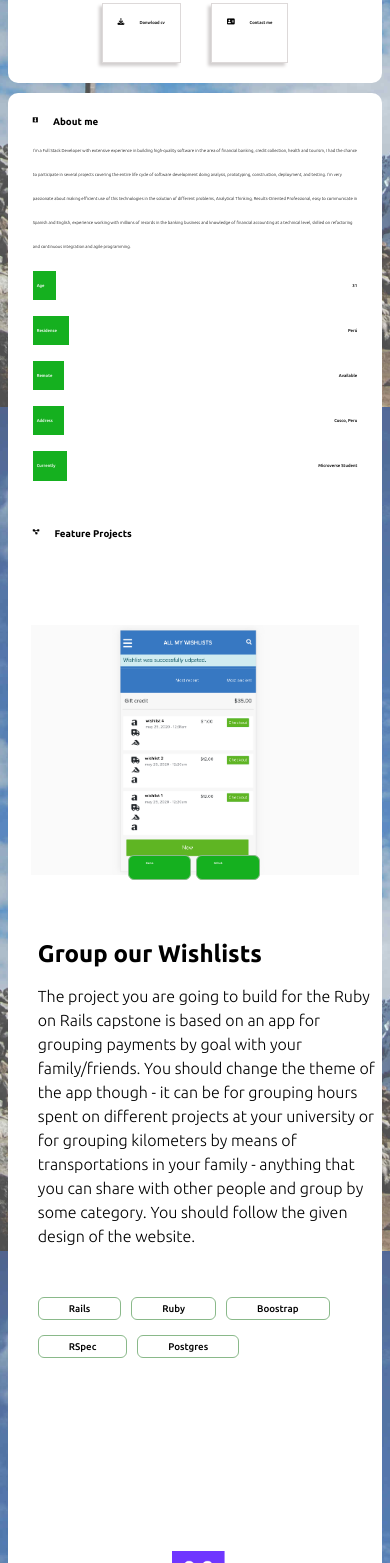
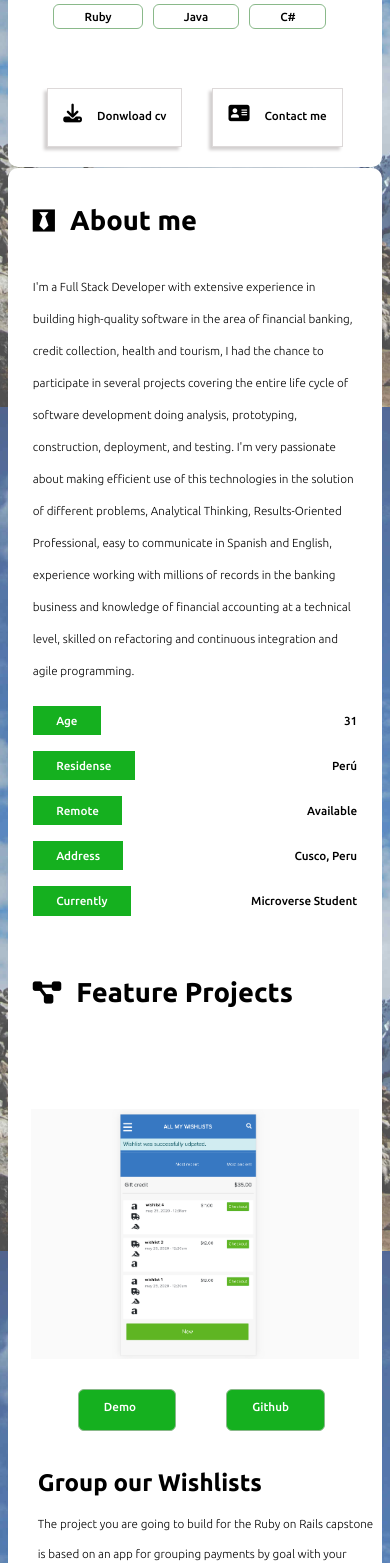
Before and after one commit to rubenpazch/my_portfolio, a plain HTML site: page index.html in a window 390 px wide. Shown: the part 437-2000 px from the top of the page. Drawn offline with Linux system fonts and the light colour scheme.

Commit message:
add style for 480 mobile version

```diff
--- a/scss/_about_me.scss
+++ b/scss/_about_me.scss
@@ -30,7 +30,6 @@
     padding: 0 25px;
     font-family: "ubuntu", sans-serif;
     font-weight: 100;
-    line-height: 1.5rem;
     text-align: left;
 }
 .parag-info{
@@ -50,7 +49,6 @@
 
 .info-highlight{
     background-color: #15b01f;
-    padding: 0.3vh 3vw 0.3vh 1vw;
     color: #fff;
     font-weight: 400;
 }
--- a/scss/_media_query_1025_1280.scss
+++ b/scss/_media_query_1025_1280.scss
@@ -24,9 +24,11 @@
     }
     .parag-resumen p {
       font-size: 1.1vw;
+      line-height: 1.9rem;
     }
     .info-highlight{
       font-size: 1.1vw;
+      padding: 0.3vh 3vw 0.3vh 1vw;
     }
     .parag-info li{
       font-size: 1.1vw;
--- a/scss/_media_query_1281.scss
+++ b/scss/_media_query_1281.scss
@@ -40,12 +40,14 @@
     }
     .parag-resumen p {
       font-size: 0.8vw;
+      line-height: 1.9rem;
     }
     .parag-info{
       width: 40%;
     }
     .info-highlight{
       font-size: 0.9vw;
+      padding: 0.3vh 3vw 0.3vh 1vw;
     }
     .parag-info li{
       font-size: 0.9vw;
--- a/scss/_media_query_480.scss
+++ b/scss/_media_query_480.scss
@@ -40,13 +40,15 @@
       width: 100%;
     }
     .parag-resumen p {
-      font-size: 1.1vw;
+      font-size: 3vw;
+      line-height: 2rem;
     }
     .info-highlight{
-      font-size: 1.1vw;
+      font-size: 3vw;
+      padding: 0.3vh 6vw 0.3vh 6vw;
     }
     .parag-info li{
-      font-size: 1.1vw;
+      font-size: 3vw;
     }
     .menu-nav{
       display: flex;
@@ -69,7 +71,7 @@
       justify-content: center;
     }
     .download li{
-      font-size: 1.1vw;
+      font-size: 3vw;
       min-width: 11vw;
       padding: 15px 15px 0 15px;
       margin: 0 15px 0 15px;
@@ -88,10 +90,10 @@
       width: 96vw;
       height: none;
       overflow-y: none;
-      margin: 20px 0 0 0;
+      margin: 95px 0 0 0;
     }
     .content h1{
-      font-size: 2.5vw;
+      font-size: 7vw;
     }
     .left-bar{
       padding: 0 0 0 0;
@@ -101,7 +103,7 @@
       flex-flow: column;
       top:none;
       width: 97vw;
-      height: 50vh;
+      height: 60vh;
       position: initial;
       border-top-right-radius: 10px;
       border-top-left-radius: 10px;
@@ -114,6 +116,23 @@
       width: 90%;
       padding: 0 0 0 30px;
     }
+
+    .experience{
+      padding: 0 0 60px 0;
+    }
+
+    .experience h2{
+      padding: 30px 0 30px 0;
+    }
+
+    .education{
+      padding: 0 0 60px 0;
+    }
+
+    .education h2{
+      padding: 30px 0 30px 0;
+    }
+
     .education-side{
         width: 90%;
         padding: 0 0 0 30px;
@@ -147,7 +166,7 @@
     .project-content{
       width: 90%;
       padding-left: 30px;
-      padding-top: 65px;
+      padding-top: 110px;
     }
     .project-image{
       background-position-y: 0;
@@ -159,17 +178,17 @@
       top: 230px;
     }
     .title-content i{
-      font-size: 1.5vw;
+      font-size: 6.5vw;
     }
     .demo-button{
-      padding: 5px 30px 5px 10px;
-      font-size: 0.7vw;
+      padding: 10px 50px 30px 25px;
+      font-size: 3vw;
       width: 5.5vw;
-      margin: 0 0 0 5px;
+      margin: 50px 0 0 50px;
     }
     .tags{
       padding: 5px 30px 5px 30px;
-      font-size: 2.5vw;
+      font-size: 3vw;
     }
     .info h1{
       font-size: 5vw;
@@ -178,4 +197,7 @@
       padding: 0 0 0 0;
       font-size: 4.5vw;
     }
+    .project-content p{
+      font-size: 3vw;
+    }
   }
--- a/scss/_media_query_481_767.scss
+++ b/scss/_media_query_481_767.scss
@@ -39,9 +39,11 @@
     }
     .parag-resumen p {
       font-size: 2vw;
+      line-height: 1.9rem;
     }
     .info-highlight{
       font-size: 2vw;
+      padding: 0.3vh 3vw 0.3vh 1vw;
     }
     .parag-info li{
       font-size: 2vw;
@@ -176,4 +178,7 @@
       padding: 5px 30px 5px 30px;
       font-size: 1.9vw;
     }
+    .project-content p{
+      font-size: 2vw;
+    }
   }
--- a/scss/_media_query_768_1024.scss
+++ b/scss/_media_query_768_1024.scss
@@ -38,9 +38,11 @@
     }
     .parag-resumen p {
       font-size: 1.5vw;
+      line-height: 1.9rem;
     }
     .info-highlight{
       font-size: 1.5vw;
+      padding: 0.3vh 3vw 0.3vh 1vw;
     }
     .parag-info li{
       font-size: 1.5vw;
@@ -218,4 +220,7 @@
       width: 5.5vw;
       margin: 0 0 0 5px;
     }
+    .project-content p{
+      font-size: 1.5vw;
+    }
   }
--- a/scss/_projects.scss
+++ b/scss/_projects.scss
@@ -32,7 +32,7 @@
 
 .project-content p{
     font-weight: lighter;
-    line-height: 1.5rem;
+    line-height: 1.9rem;
 }
 
 .project-image{
@@ -63,7 +63,6 @@
     display: flex;
     flex-flow: row;
     position: relative;
-    left: 15px;
     justify-content: center;
 }
 
```
Also changed, not shown: css/style.css, 1 other file.
